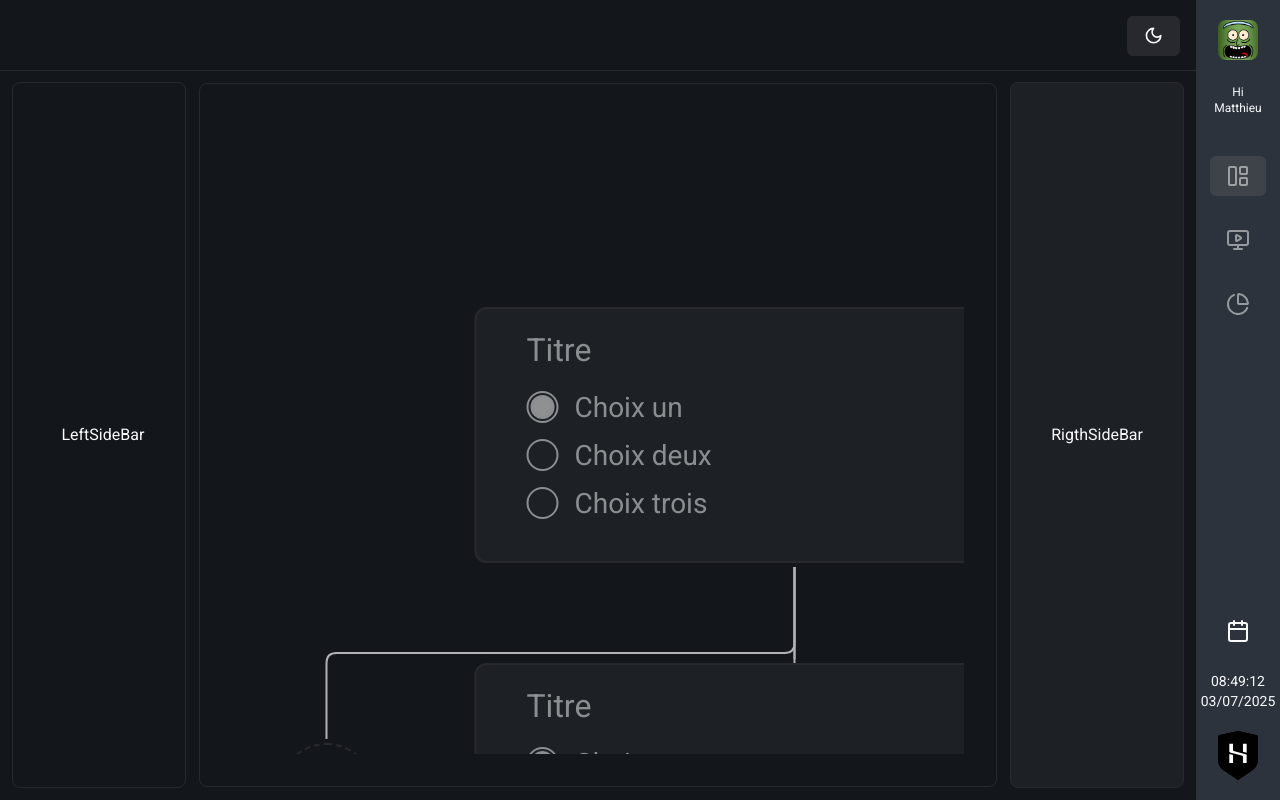
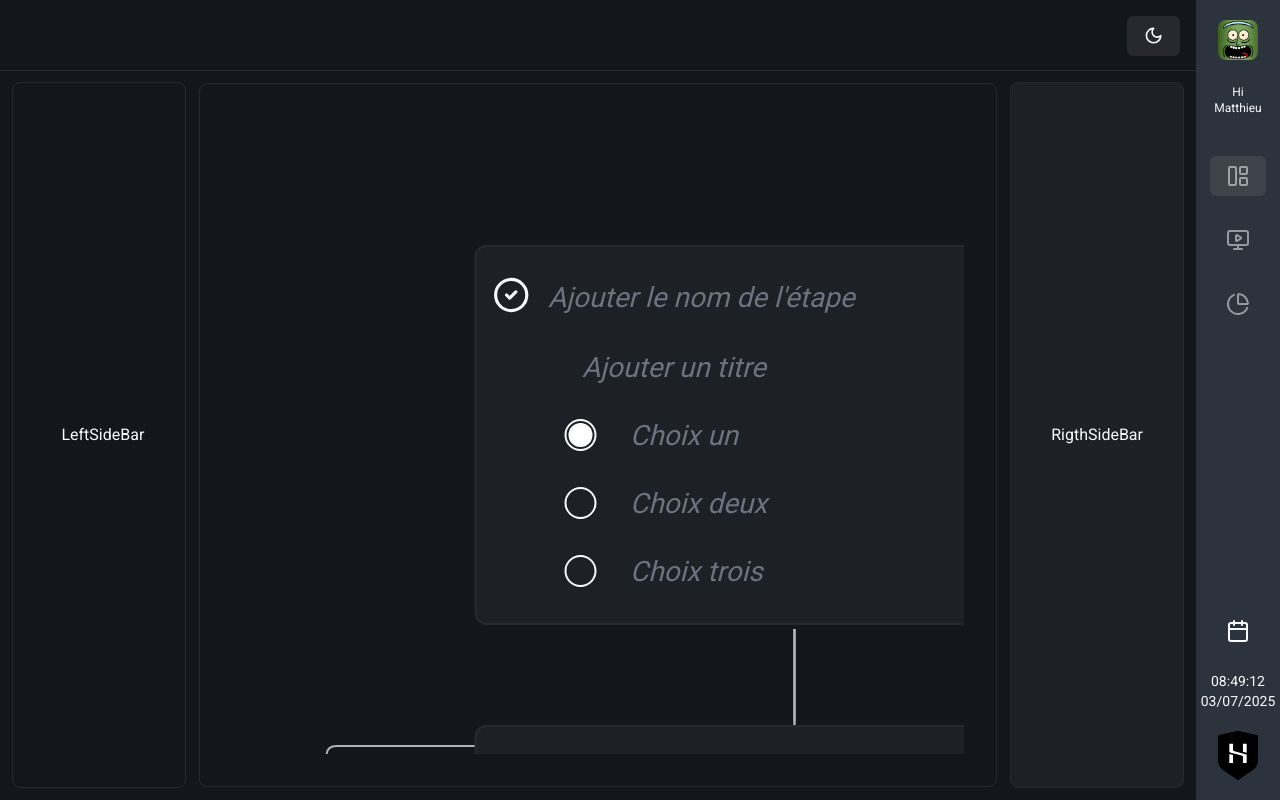
Before and after one commit to pgrandne/hubimat, a Next.js app: page / in a window 1280 px wide. Built offline with nearby package versions, Linux system fonts and the light colour scheme.

Commit message:
Editable text update

```diff
--- a/components/Structure/components/Graph/EditableText.tsx
+++ b/components/Structure/components/Graph/EditableText.tsx
@@ -1,25 +1,38 @@
-import { SetStateAction, useState } from "react";
+import { cn } from "@/lib/utils";
+import { useState } from "react";
 
-function EditableText( { initText } : { initText: string}) {
+function EditableText( { defaultValue, onChange, placeholder } :
+  { defaultValue ?: string, onChange ?: (value?:string) => void, placeholder ?: string }
+) {
   const [isEditing, setIsEditing] = useState(false);
-  const [text, setText] = useState(initText);
+  const [text, setText] = useState(defaultValue);
 
   const handleDoubleClick = () => setIsEditing(true);
-  const handleChange = (e: { target: { value: SetStateAction<string>; }; }) => setText(e.target.value);
+  const handleChange = (e: { target: { value: string } }) => { setText(e.target.value); onChange?.(e.target.value); }
   const handleBlur = () => setIsEditing(false);
 
   return (
-    <div>
+    <div className="w-full">
       {isEditing ? (
         <input
           type="text"
           value={text}
           onChange={handleChange}
           onBlur={handleBlur}
+          onKeyDown={e => {if (e.code === 'Enter') e.currentTarget.blur()}}
           autoFocus
+          placeholder={placeholder}
+          className="w-[calc(100%-2px)] h-fit mx-1 flex rounded-md border border-input bg-background px-1 py-1.5 text-sm ring-offset-background disabled:cursor-not-allowed disabled:opacity-50"
         />
       ) : (
-        <p onDoubleClick={handleDoubleClick}>{text}</p>
+        <span className={cn(
+          "w-[calc(100%-2px)] h-fit mx-1 flex rounded-md border border-transparent hover:border-white px-1 py-1.5 text-sm",
+          text && text !== "" ? "" : "italic text-gray-500"
+        )}
+          style={{boxSizing:"border-box"}}
+          onDoubleClick={handleDoubleClick}>
+            {text && text !== "" ? text : placeholder }
+        </span>
       )}
     </div>
   );
--- a/components/Structure/components/Graph/PlusNode.tsx
+++ b/components/Structure/components/Graph/PlusNode.tsx
@@ -16,7 +16,7 @@ const PlusNode = memo(({ data, selected, positionAbsoluteX, positionAbsoluteY, i
     const newEdge = {id:`e${newNode.id}-${id}`, source:newNode.id, target:id, type: ConnectionLineType.SmoothStep, hidden: true};
 
     setNodes((nds) => [...nds, newNode]);
-    setEdges((eds) => [...eds.map(ed => ed.target===id ? {...ed, target:newNode.id} : ed ), newEdge]);
+    setEdges((eds) => [...eds.map(ed => ed.target===id ? {...ed, target:newNode.id, hidden:true} : ed ), newEdge]);
   };
 
   return (
--- a/components/Structure/components/Graph/StepNode.tsx
+++ b/components/Structure/components/Graph/StepNode.tsx
@@ -4,8 +4,10 @@ import { Handle, NodeProps, Position } from "@xyflow/react";
 import { BaseNode } from "@/components/ui/base-node";
 import { RadioGroup, RadioGroupItem } from "@/components/ui/radio-group";
 import EditableText from "./EditableText";
+import { cn } from "@/lib/utils";
 import { Label } from "@/components/ui/label";
-import { cn } from "@/lib/utils";
+import { ChevronDown, CircleCheck } from "lucide-react";
+import { Button } from "@/components/ui/button";
 
 enum FormElement {
   checklist = "Check-list",
@@ -25,28 +27,45 @@ const StepNode = memo(({ id, data, selected, positionAbsoluteY }: NodeProps) =>
       }
     }, [id]);
 
+    const [open, setOpen] = useState(true)
+
     return (
-        <BaseNode ref={nodeRef} selected={selected} className={cn("p-2 w-[20rem] flex items-center flex-col cursor-default hover:ring-0", data.visibility??"")}>
+        <BaseNode ref={nodeRef} selected={selected} className={cn("p-2 w-[20rem] flex cursor-default hover:ring-0", data.visibility??"")}>
           <Handle type="target" position={Position.Top} isConnectable={false} className="opacity-0"/>
           <Handle type="source" position={Position.Bottom} isConnectable={false} className="opacity-0"/>
 
+          <CircleCheck className="mt-1" />
+          <div className="flex items-center flex-col w-full">
+            <EditableText placeholder="Ajouter le nom de l'étape"/>
+            { open && <>
               <div className="w-full border border-transparent hover:border-white">
-                  <RadioGroup key={`radio`} defaultValue="option-one" className="opacity-50 mr-auto ml-4 mb-3">
-                    <EditableText initText={"Titre"} />
+                <RadioGroup key={`radio`} defaultValue="option-one" className="mr-auto ml-4 gap-0">
+                  <EditableText placeholder="Ajouter un titre" />
                   <div className="flex items-center space-x-2">
                       <RadioGroupItem value="option-one" id="option-one" className="pointer-events-none" />
-                        <Label htmlFor="option-one" onClick={e => e.preventDefault()}><EditableText initText={"Choix un"} /></Label>
+                      <Label htmlFor="option-one" onClick={e => e.preventDefault()}><EditableText placeholder={"Choix un"} /></Label>
                   </div>
                   <div className="flex items-center space-x-2">
                       <RadioGroupItem value="option-two" id="option-two" />
-                        <Label htmlFor="option-two" onClick={e => e.preventDefault()}><EditableText initText={"Choix deux"} /></Label>
+                      <Label htmlFor="option-two" onClick={e => e.preventDefault()}><EditableText placeholder={"Choix deux"} /></Label>
                   </div>
                   <div className="flex items-center space-x-2">
                       <RadioGroupItem value="option-three" id="option-three" />
-                        <Label htmlFor="option-three" onClick={e => e.preventDefault()}><EditableText initText={"Choix trois"} /></Label>
+                      <Label htmlFor="option-three" onClick={e => e.preventDefault()}><EditableText placeholder={"Choix trois"} /></Label>
                   </div>
                 </RadioGroup>
               </div>
+            </> }
+          </div>
+          <Button variant="ghost" className="rounded-full py-0" onClick={() => setOpen(!open)}>
+            <ChevronDown
+              className="h-4 w-4"
+              style={{
+                transform: open ? "rotate(180deg)" : "rotate(0)",
+                transition: "all 0.2s linear",
+              }}
+            />
+          </Button>
 
         </BaseNode>
     );
```
Lines whose indentation alone changed are shown as unchanged.
